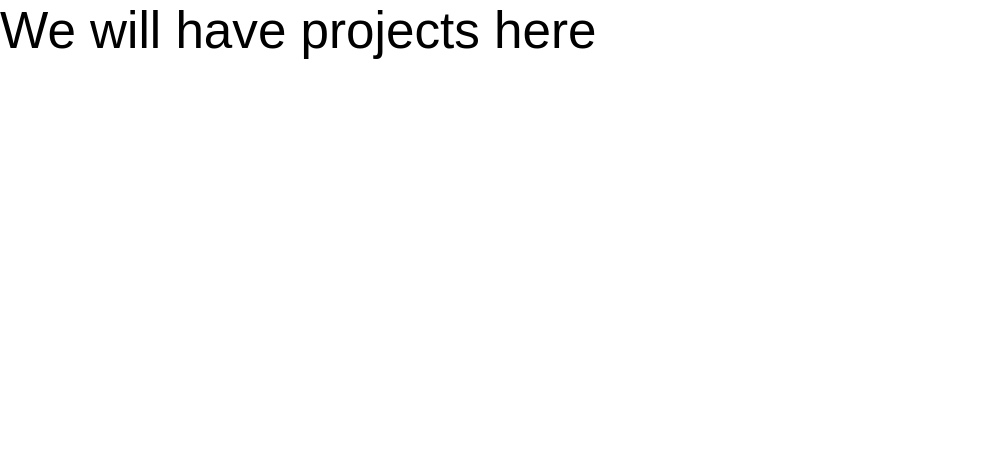
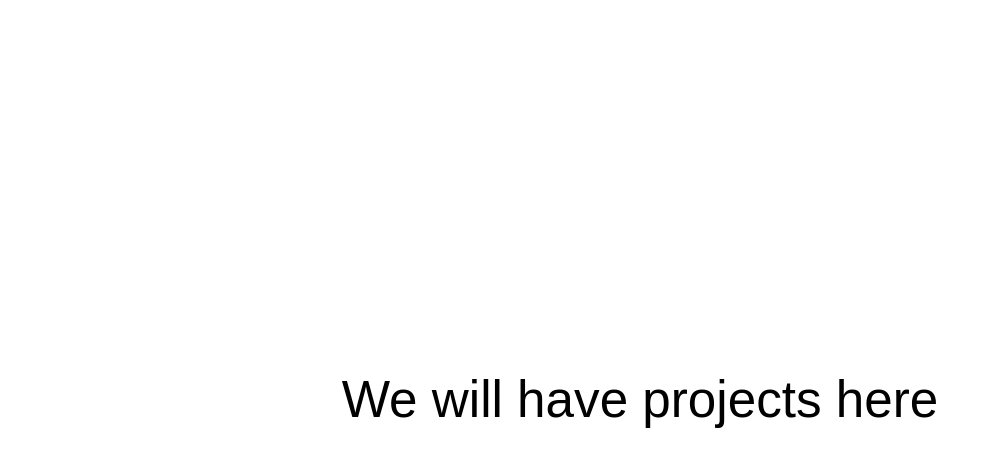
Before and after one commit to diegog999/portfolio, a plain HTML site: page projects.html in a window 1280 px wide. Shown: the whole page, without its empty margins (0-999 px from the left). Drawn offline with Linux system fonts and the light colour scheme; a web font is replaced by a local one.

Commit message:
styled placeholder projects

```diff
--- a/style/style.css
+++ b/style/style.css
@@ -159,3 +159,9 @@ a {
 p {
   margin-bottom: 1rem;
 }
+
+.container {
+  display: grid;
+  place-items: center;
+  height: 100vh;
+}
```
